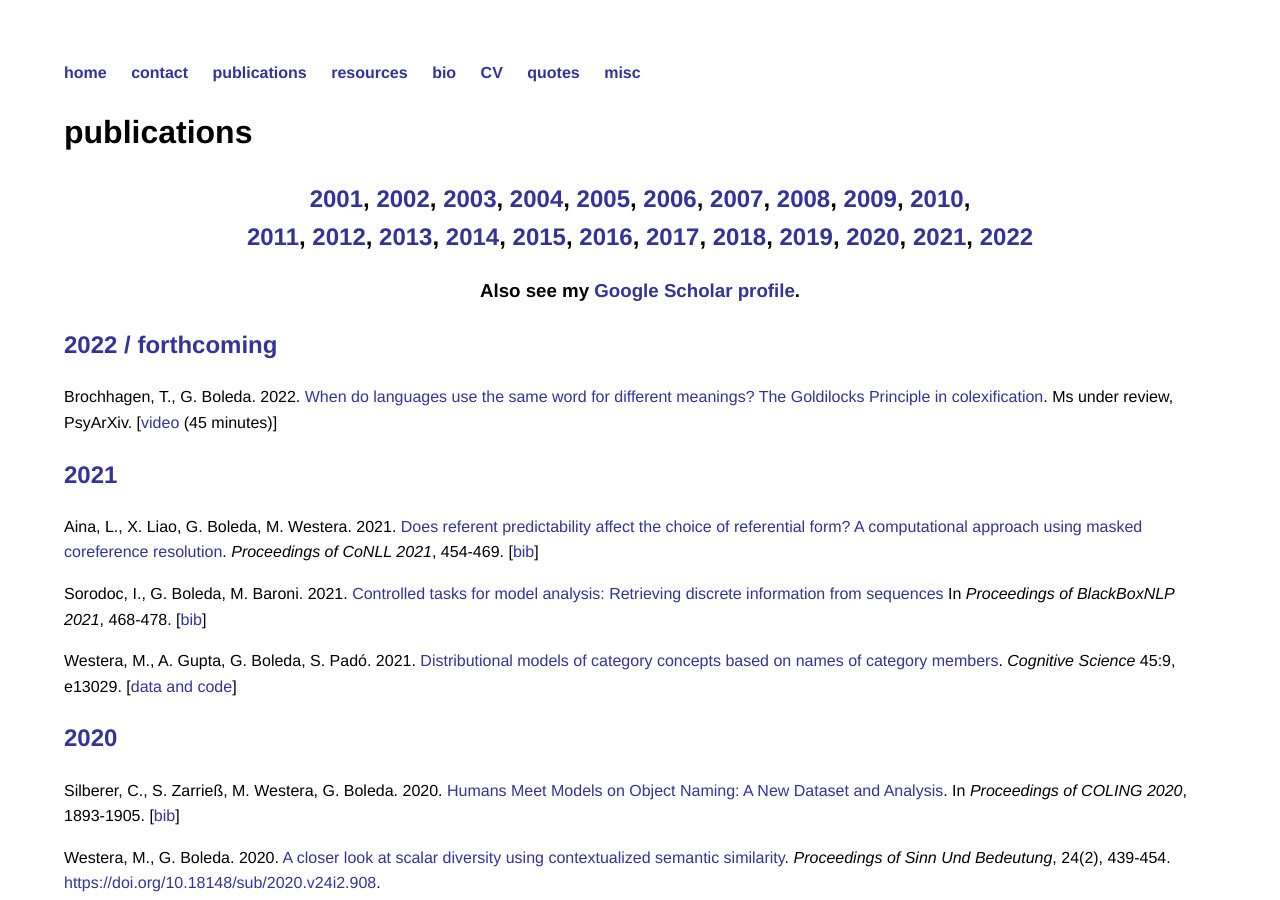
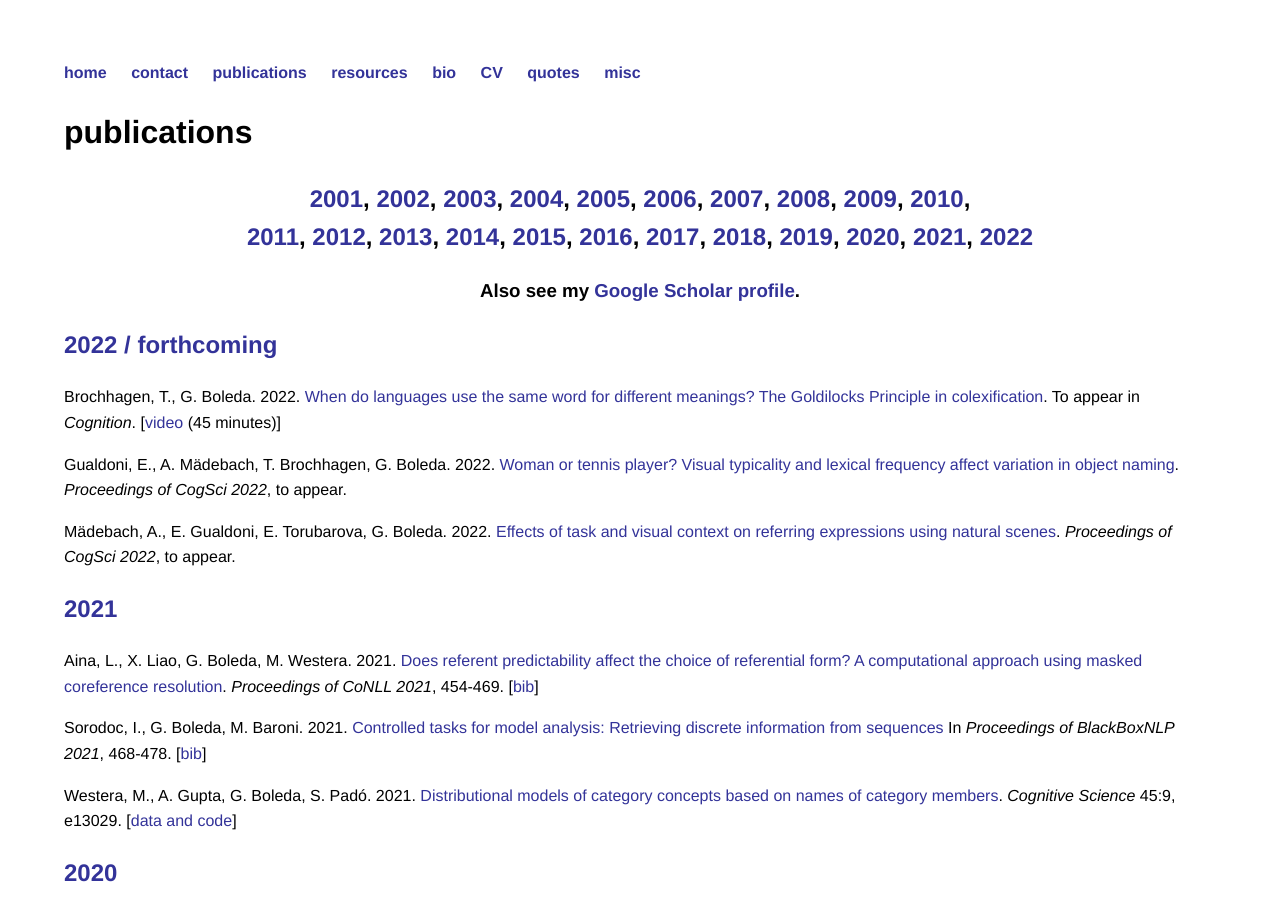
Before and after one commit to gboleda/gboleda.github.io, a Jekyll site: the page built from pubs/index.html, in a window 1280 px wide and 900 px high. Built offline with Jekyll 4.4.1, drawn with Linux system fonts in a browser that asks for light colours.

Commit message:
update publications

```diff
--- a/pubs/index.html
+++ b/pubs/index.html
@@ -25,7 +25,7 @@ title: publications
 <h3 style="text-align:center">Also see my <a href="https://scholar.google.com/citations?user=NFJ9kUEAAAAJ">Google Scholar profile</a>.</h3>
 
 <!--
-<p>. 2021.
+<p>. 2022.
   <a href=""></a>.
   <i>Proceedings of </i>.
   (<a href="">bib</a>]
@@ -35,7 +35,19 @@ title: publications
 <h2><a name="2022">2022 / forthcoming</a></h2>
 
 <p>Brochhagen, T., G. Boleda. 2022.
-  <a href="https://psyarxiv.com/efs4p/">When do languages use the same word for different meanings? The Goldilocks Principle in colexification</a>. Ms under review, PsyArXiv. [<a href="https://www.youtube.com/watch?v=6XP5pGv4RG8">video</a> (45 minutes)]
+  <a href="https://psyarxiv.com/efs4p/">When do languages use the same word for different meanings? The Goldilocks Principle in colexification</a>.
+  To appear in <i>Cognition</i>.
+  [<a href="https://www.youtube.com/watch?v=6XP5pGv4RG8">video</a> (45 minutes)]
+</p>
+
+<p>Gualdoni, E., A. Mädebach, T. Brochhagen, G. Boleda. 2022.
+  <a href="https://psyarxiv.com/34ckf/">Woman or tennis player? Visual typicality and lexical frequency affect variation in object naming</a>.
+  <i>Proceedings of CogSci 2022</i>, to appear.
+</p>
+
+<p>Mädebach, A., E. Gualdoni, E. Torubarova, G. Boleda. 2022.
+  <a href="https://psyarxiv.com/fyzsk/">Effects of task and visual context on referring expressions using natural scenes</a>.
+  <i>Proceedings of CogSci 2022</i>, to appear.
 </p>
 
 <h2><a name="2021">2021</a></h2>
```
Also changed, not shown: index.html (+4 -3 lines).
